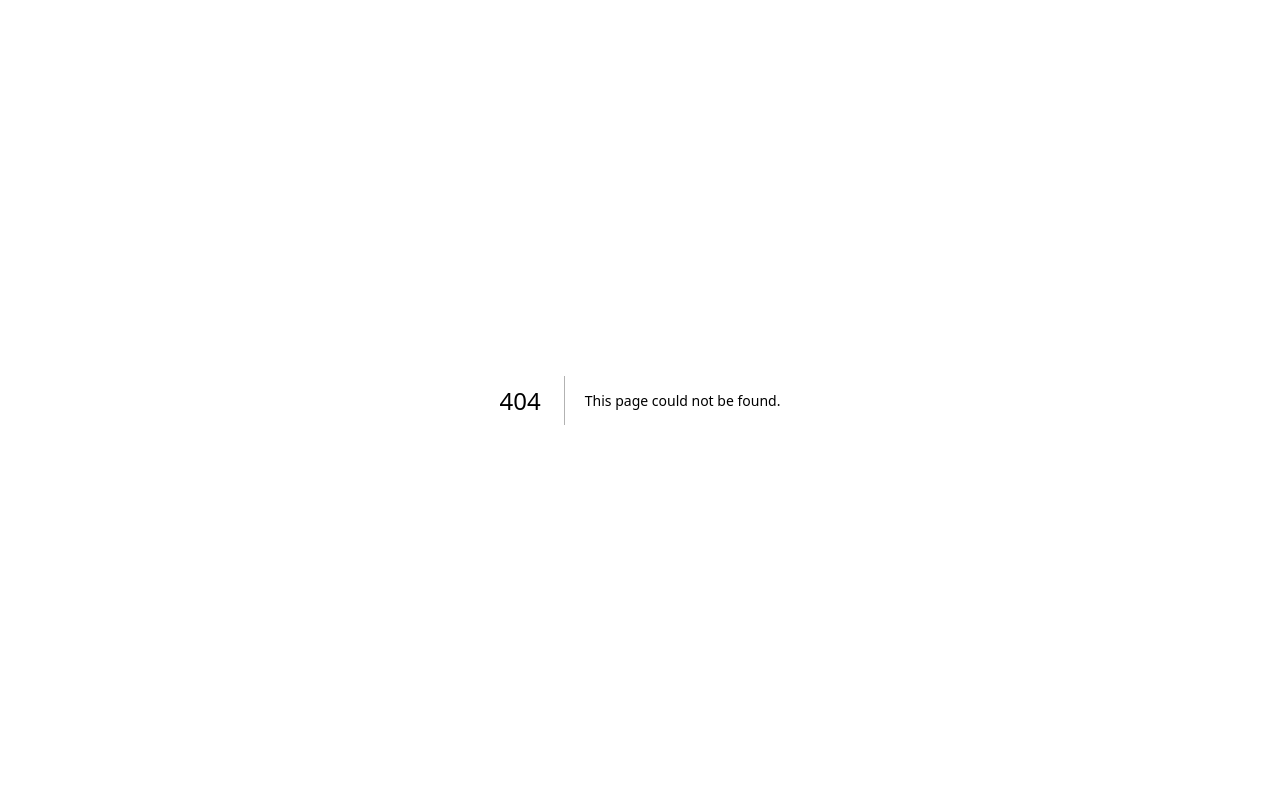
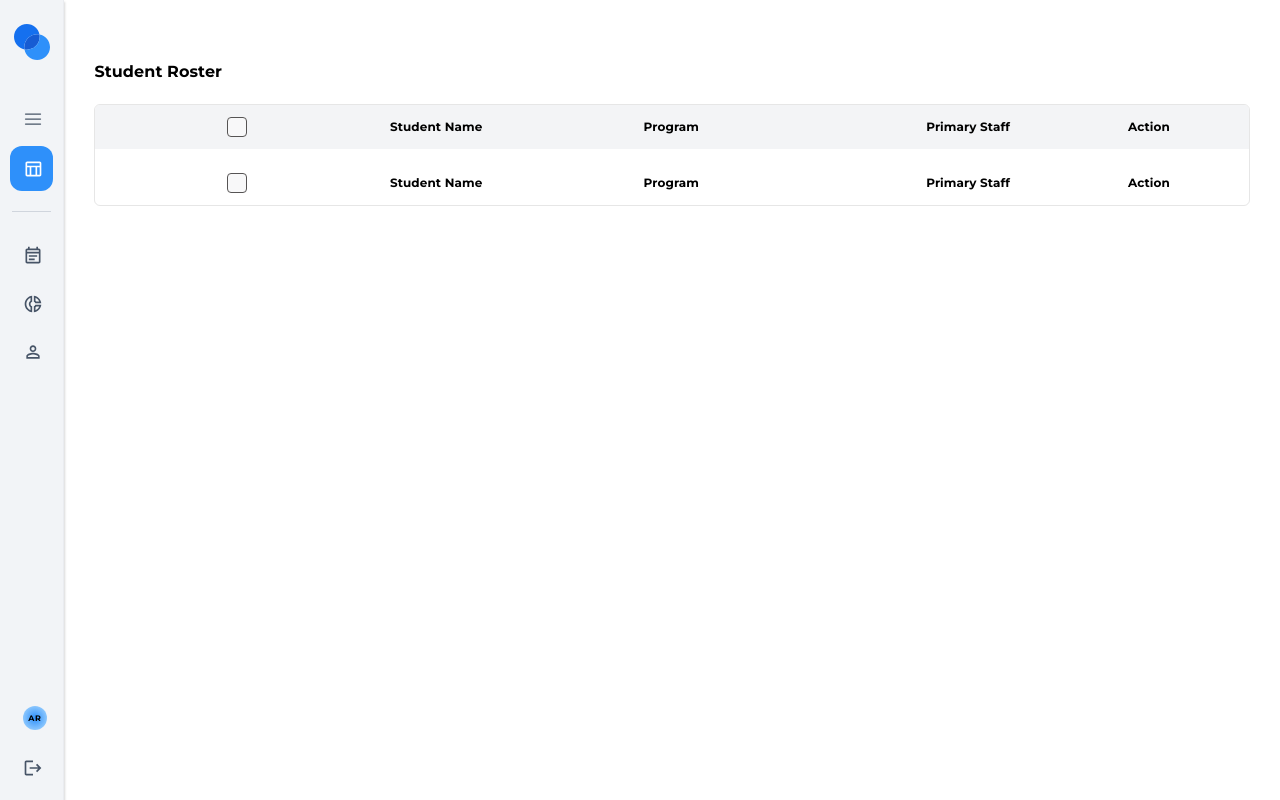
Before and after one commit to UnispaceLMS/lms-fe, a Next.js app: page /roster in a window 1280 px wide. Before the commit this address had no page. Built offline with nearby package versions, Linux system fonts and the light colour scheme.

Commit message:
add temp components and pages

```diff
--- /dev/null
+++ b/src/components/Roster.jsx
@@ -0,0 +1,161 @@
+import { FiCheck } from "react-icons/fi";
+import styled, { css } from "styled-components";
+
+import Text from "@common/Text";
+import FlexBox from "@common/FlexBox";
+
+import { AZURE, WHITE, WHITE_SMOKE } from "@constants/colors";
+
+const Wrapper = styled(FlexBox)`
+  flex: 1;
+  max-width: 100%;
+  align-items: center;
+  padding: 4rem 0 2rem;
+  flex-direction: column;
+`;
+
+const Container = styled(FlexBox)`
+  width: 95%;
+  row-gap: 1.5rem;
+  flex-direction: column;
+`;
+
+const Actions = styled(FlexBox)`
+  width: 100%;
+  align-items: center;
+  justify-content: space-between;
+`;
+
+const Table = styled.div`
+  width: 100%;
+  display: grid;
+  overflow: hidden;
+  row-gap: 0.75rem;
+  border-radius: 0.375rem;
+  border: 1px solid rgba(130, 129, 129, 0.2);
+  grid-template-columns: 24.5% 22% 24.5% 17.5% 11.5%;
+`;
+
+const TextContainer = styled(FlexBox)`
+  width: 100%;
+  padding: 0.75rem;
+  align-items: center;
+
+  ${({ head }) =>
+    head &&
+    css`
+      background-color: ${WHITE_SMOKE};
+    `}
+`;
+
+const CheckboxContainer = styled(FlexBox)`
+  width: 100%;
+  padding: 0.75rem;
+  align-items: center;
+  justify-content: center;
+
+  ${({ head }) =>
+    head &&
+    css`
+      background-color: ${WHITE_SMOKE};
+    `}
+`;
+
+const Checkbox = styled(FlexBox)`
+  cursor: pointer;
+  min-width: 1.25rem;
+  min-height: 1.25rem;
+  align-items: center;
+  border-radius: 0.25rem;
+  justify-content: center;
+  background-color: #f8f8f9;
+  border: 0.8px solid #565454;
+  transition: all 250ms ease-in-out;
+
+  svg {
+    color: #f8f8f9;
+    font-size: 0.75rem;
+  }
+
+  ${({ selected }) =>
+    selected &&
+    css`
+      border-color: ${AZURE};
+      background-color: ${AZURE};
+
+      svg {
+        color: ${WHITE};
+      }
+    `}
+`;
+
+const Roster = () => {
+  return (
+    <Wrapper>
+      <Container>
+        <Actions>
+          <Text bold>Student Roster</Text>
+        </Actions>
+        <Table>
+          <>
+            <CheckboxContainer head>
+              <Checkbox>
+                <FiCheck />
+              </Checkbox>
+            </CheckboxContainer>
+            <TextContainer head>
+              <Text bold size="0.75rem">
+                Student Name
+              </Text>
+            </TextContainer>
+            <TextContainer head>
+              <Text bold size="0.75rem">
+                Program
+              </Text>
+            </TextContainer>
+            <TextContainer head>
+              <Text bold size="0.75rem">
+                Primary Staff
+              </Text>
+            </TextContainer>
+            <TextContainer head>
+              <Text bold size="0.75rem">
+                Action
+              </Text>
+            </TextContainer>
+          </>
+
+          <>
+            <CheckboxContainer>
+              <Checkbox>
+                <FiCheck />
+              </Checkbox>
+            </CheckboxContainer>
+            <TextContainer>
+              <Text bold size="0.75rem">
+                Student Name
+              </Text>
+            </TextContainer>
+            <TextContainer>
+              <Text bold size="0.75rem">
+                Program
+              </Text>
+            </TextContainer>
+            <TextContainer>
+              <Text bold size="0.75rem">
+                Primary Staff
+              </Text>
+            </TextContainer>
+            <TextContainer>
+              <Text bold size="0.75rem">
+                Action
+              </Text>
+            </TextContainer>
+          </>
+        </Table>
+      </Container>
+    </Wrapper>
+  );
+};
+
+export default Roster;
--- /dev/null
+++ b/src/pages/roster.js
@@ -0,0 +1,12 @@
+import Roster from "@components/Roster";
+import DashboardLayout from "@layouts/DashboardLayout";
+
+const RosterPage = () => {
+  return (
+    <DashboardLayout>
+      <Roster />
+    </DashboardLayout>
+  );
+};
+
+export default RosterPage;
```
Also changed, not shown: src/components/AnnualPlan/index.jsx (added, +25 -0 lines), src/pages/annual-plan.js (added, +12 -0 lines).
